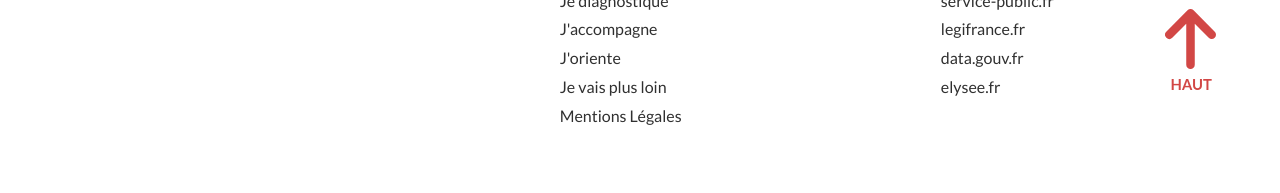
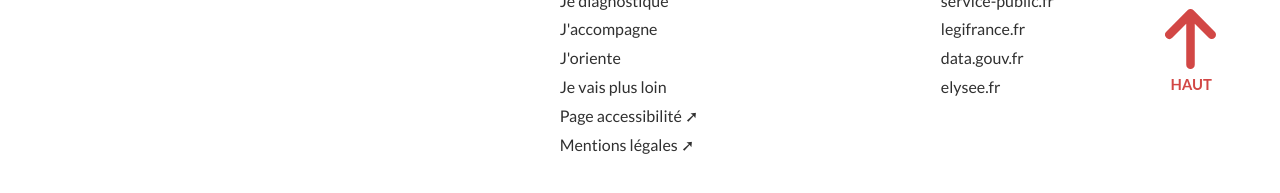
Before and after one commit to SocieteNumerique/kit, a Jekyll site: the page built from index.html, in a window 1280 px wide and 1400 px high, scrolled down 15143 px. Shown: the part 1197-1390 px from the top of the window. Built offline with Jekyll 4.4.1, drawn with Linux system fonts in a browser that asks for light colours; nearby versions of some CDN libraries.

Commit message:
bugfix : issue 46 - liens footer

```diff
--- a/_includes/footer.html
+++ b/_includes/footer.html
@@ -14,7 +14,8 @@
                                 <li><a href="#jaccompagne">J'accompagne</a></li>
                                 <li><a href="#joriente">J'oriente</a></li>
                                 <li><a href="#plusloin">Je vais plus loin</a></li>
-                                <li><a href="#">Mentions Légales</a></li>
+                                <li><a class="external" href="https://societenumerique.gouv.fr/accessibilite/">Page accessibilité</a></li>
+                                <li><a class="external" href="https://societenumerique.gouv.fr/mentions-legales/">Mentions légales</a></li>
                             </ul>
                         </div>
                         <div class="col-md-3 col-12">
--- a/css/style_kit.css
+++ b/css/style_kit.css
@@ -60,6 +60,9 @@ a.link:hover {
 }
 a.underlink {
     text-decoration: underline;
+}
+a.external::after {
+    content: "\0000a0\279A";
 }
 .flex {
     display: flex;
```
